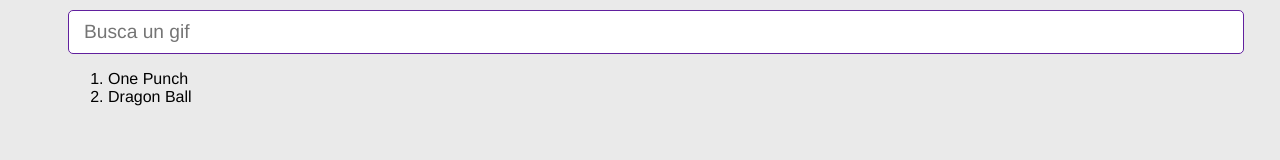
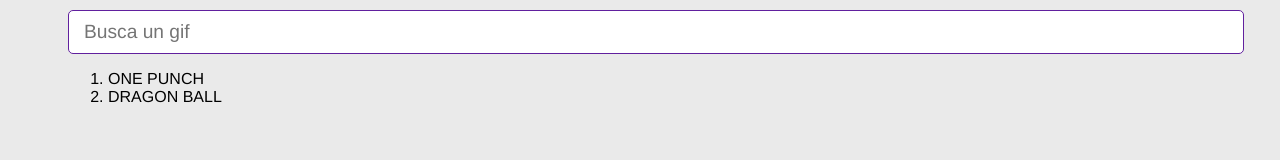
Before and after one commit to ARedondoVilla/gif-app-react, a React (Vite) app: page / in a window 1280 px wide. Shown: the part 138-298 px from the top of the page. Built offline with nearby package versions, Linux system fonts and the light colour scheme.

Commit message:
validacion de elementos del state antes de ejecutar setState

```diff
--- a/src/GifApp.jsx
+++ b/src/GifApp.jsx
@@ -10,7 +10,8 @@ export const GifApp = () => {
   // console.log(">> categories", categories);
 
   const handleAddCategory = (newCategory) => {
-    setCategories([newCategory, ...categories]);
+    if (categories.includes(newCategory.toLowerCase())) return;
+    setCategories([newCategory.toLowerCase(), ...categories]);
   };
 
   return (
@@ -28,7 +29,7 @@ export const GifApp = () => {
       {/* LISTADO */}
       <ol>
         {categories.map((category) => {
-          return <li key={category}>{category}</li>;
+          return <li key={category}>{category.toUpperCase()}</li>;
         })}
       </ol>
     </>
```
